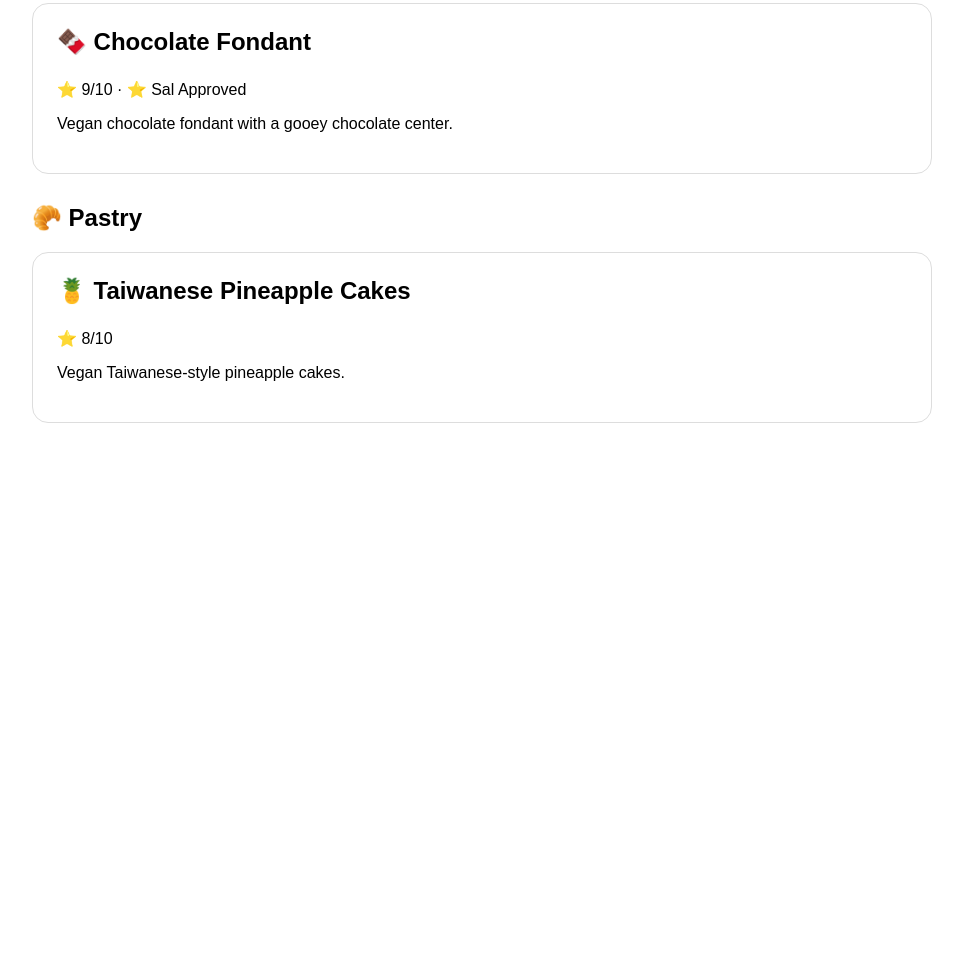
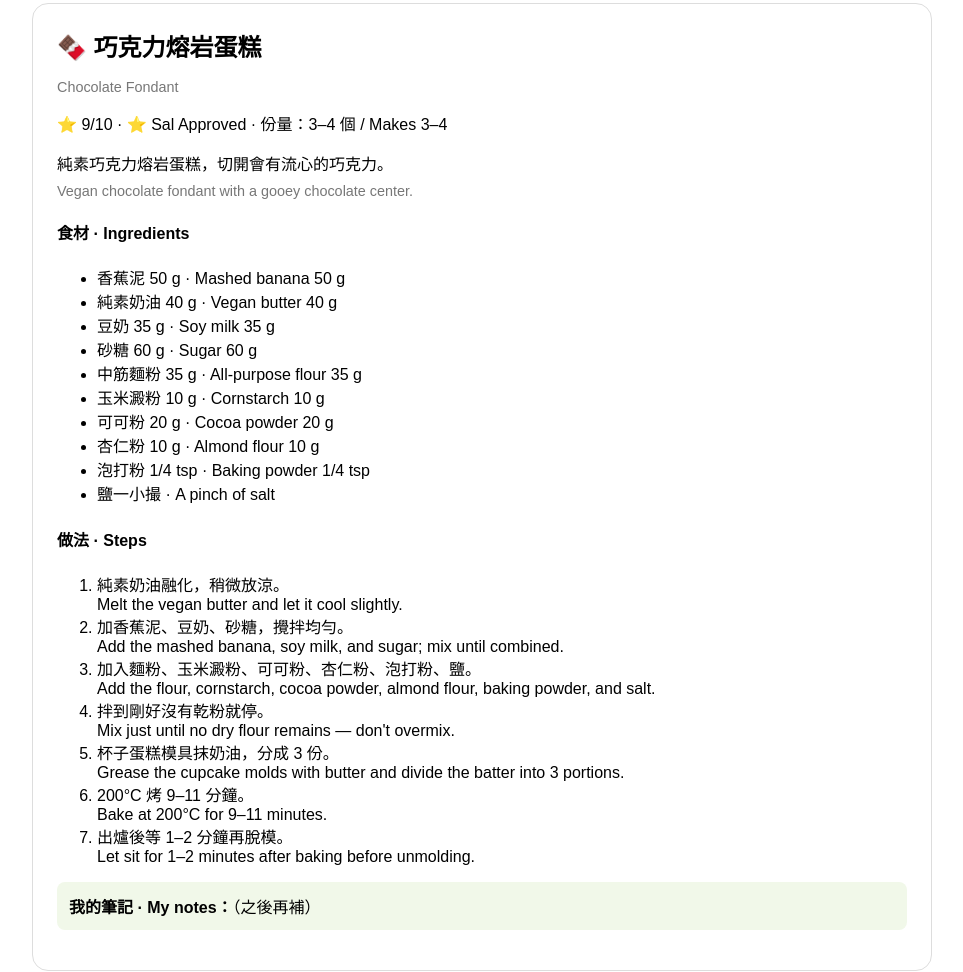
Before and after one commit to YJVegan/YJ-s-Vegan-Recipe-Lab-, a plain HTML site: page index.html in a window 1280 px wide. Shown: the part 224-1196 px from the top of the page, without its empty margins (158-1121 px from the left). Before the commit the page ends 800 px from the top, so only its background shows below. Drawn offline with Linux system fonts and the light colour scheme.

Commit message:
Update Chocolate Fondant card to bilingual version with ingredients and steps

```diff
--- a/index.html
+++ b/index.html
@@ -1,6 +1,10 @@
 <!DOCTYPE html>
 <html>
 <head>
+    <!-- 2026-11-05 新增：告訴瀏覽器這頁是 UTF-8 編碼，中文才不會變亂碼 -->
+    <meta charset="UTF-8">
+    <!-- 2026-11-05 新增：讓手機看網頁時版面正常縮放 -->
+    <meta name="viewport" content="width=device-width, initial-scale=1.0">
     <title>My Vegan Recipe Lab</title>
     <link rel="stylesheet" href="style.css">
 </head>
@@ -15,15 +19,42 @@
 
     <h2>🍰 Desserts</h2>
 
+    <!-- 2026-11-05 更新：巧克力熔岩蛋糕卡片改成雙語完整版（食材 + 做法） -->
     <div class="recipe-card">
+        <h3>🍫 巧克力熔岩蛋糕</h3>
+        <p class="title-en">Chocolate Fondant</p>
 
-        <h3>🍫 Chocolate Fondant</h3>
+        <p>⭐ 9/10 · ⭐ Sal Approved · 份量：3–4 個 / Makes 3–4</p>
 
-        <p>⭐ 9/10 · ⭐ Sal Approved</p>
+        <p>純素巧克力熔岩蛋糕，切開會有流心的巧克力。</p>
+        <p class="desc-en">Vegan chocolate fondant with a gooey chocolate center.</p>
 
-        <p>
-            Vegan chocolate fondant with a gooey chocolate center.
-        </p>
+        <h4>食材 · Ingredients</h4>
+        <ul>
+            <li>香蕉泥 50 g · Mashed banana 50 g</li>
+            <li>純素奶油 40 g · Vegan butter 40 g</li>
+            <li>豆奶 35 g · Soy milk 35 g</li>
+            <li>砂糖 60 g · Sugar 60 g</li>
+            <li>中筋麵粉 35 g · All-purpose flour 35 g</li>
+            <li>玉米澱粉 10 g · Cornstarch 10 g</li>
+            <li>可可粉 20 g · Cocoa powder 20 g</li>
+            <li>杏仁粉 10 g · Almond flour 10 g</li>
+            <li>泡打粉 1/4 tsp · Baking powder 1/4 tsp</li>
+            <li>鹽一小撮 · A pinch of salt</li>
+        </ul>
+
+        <h4>做法 · Steps</h4>
+        <ol>
+            <li>純素奶油融化，稍微放涼。<br>Melt the vegan butter and let it cool slightly.</li>
+            <li>加香蕉泥、豆奶、砂糖，攪拌均勻。<br>Add the mashed banana, soy milk, and sugar; mix until combined.</li>
+            <li>加入麵粉、玉米澱粉、可可粉、杏仁粉、泡打粉、鹽。<br>Add the flour, cornstarch, cocoa powder, almond flour, baking powder, and salt.</li>
+            <li>拌到剛好沒有乾粉就停。<br>Mix just until no dry flour remains — don't overmix.</li>
+            <li>杯子蛋糕模具抹奶油，分成 3 份。<br>Grease the cupcake molds with butter and divide the batter into 3 portions.</li>
+            <li>200°C 烤 9–11 分鐘。<br>Bake at 200°C for 9–11 minutes.</li>
+            <li>出爐後等 1–2 分鐘再脫模。<br>Let sit for 1–2 minutes after baking before unmolding.</li>
+        </ol>
+
+        <p class="note"><strong>我的筆記 · My notes：</strong>（之後再補）</p>
     </div>
 
     <h2>🥐 Pastry</h2>
--- a/style.css
+++ b/style.css
@@ -29,3 +29,19 @@ h2 {
     margin-top: 0;
     font-size: 24px;
 }
+
+/* 2026-11-05 新增：雙語卡片用的小樣式 */
+/* 英文標題和英文介紹：灰色、小一點，跟中文區分開 */
+.title-en,
+.desc-en {
+    color: #777;
+    font-size: 0.9em;
+    margin-top: -8px;
+}
+
+/* 筆記區：淺綠色底，之後有心得就寫在這裡 */
+.note {
+    background: #f1f8e9;
+    border-radius: 8px;
+    padding: 12px;
+}
```
